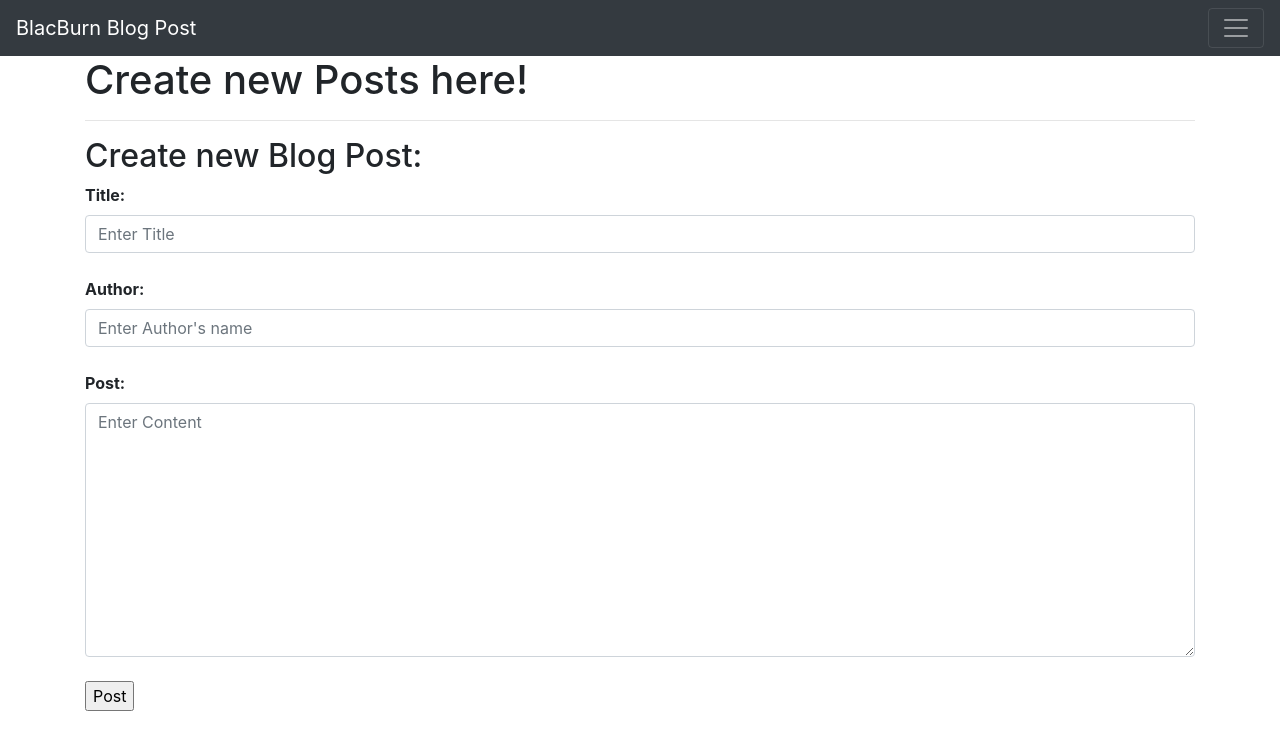
After one commit to shiva-adith/flask-blogsite, a Flask app: page /posts/new in a window 1280 px wide. The commit adds this page. Shown: the top 750 px of the page. Run offline with Flask 2, Linux system fonts and the light colour scheme; some libraries are stand-ins or nearby versions.

Commit message:
Add new html file and re-order the pages

```diff
--- a/blog-app.py
+++ b/blog-app.py
@@ -82,5 +82,19 @@ def edit_post(idx):
         return render_template('edit.html', posts=post)
 
 
+@app.route('/posts/new', methods=['GET', 'POST'])
+def new_posts():
+    if request.method == 'POST':
+        post_title = request.form['title']
+        post_author = request.form['author']
+        post_content = request.form['content']
+        new_post = BlogPost(title=post_title, author=post_author, content=post_content)
+        db.session.add(new_post)
+        db.session.commit()
+        return redirect('/posts')
+    else:
+        return render_template('new_post.html')
+
+
 if __name__ == "__main__":
     app.run(debug=True)
--- /dev/null
+++ b/templates/new_post.html
@@ -0,0 +1,25 @@
+{% extends 'base.html' %}
+
+{% block head %}
+<title>Posts</title>
+{% endblock %}
+
+{% block body %}
+<h1>Create new Posts here!</h1>
+
+<hr>
+<h2>Create new Blog Post: </h2>
+<form action="/posts" method="POST">
+    <label for="title"><strong>Title: </strong></label>
+    <input class="form-control" type="text" name="title" id="title" placeholder="Enter Title" aria-label="Enter Title">
+    <br>
+    <label for="author"><strong>Author: </strong></label>
+    <input class="form-control" type="text" name="author" id="author" placeholder="Enter Author's name" aria-label="Enter Author's name">
+    <br>
+    <label for="content"><strong>Post: </strong></label>
+    <textarea class="form-control" name="content" id="content" placeholder="Enter Content" aria-label="Enter Content" rows="10"></textarea>
+    <br>
+    <input type="submit" value="Post">
+</form>
+
+{% endblock %}
```
Also changed, not shown: templates/edit.html (+6 -3 lines), templates/posts.html (+6 -6 lines), posts.db.
